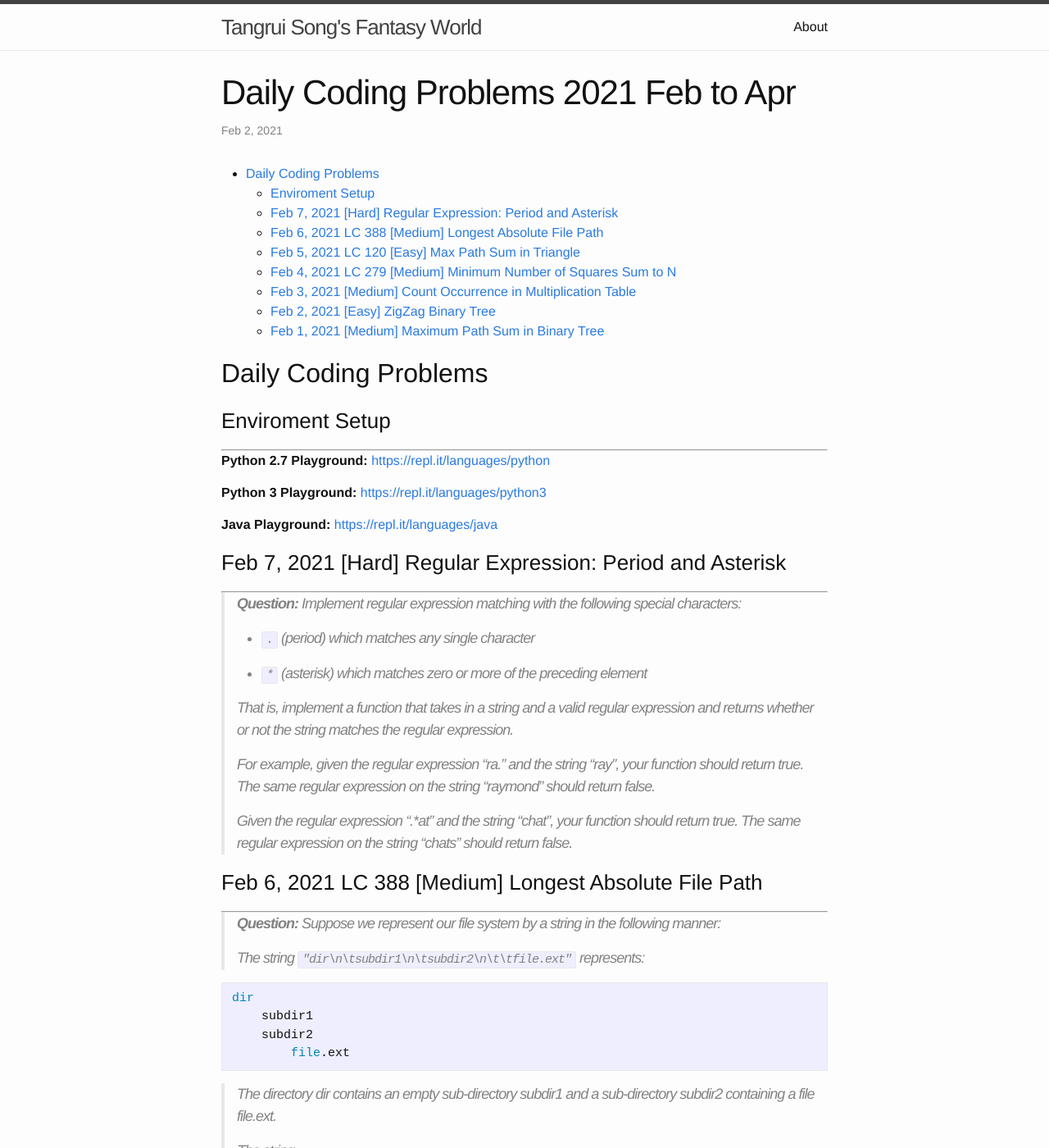
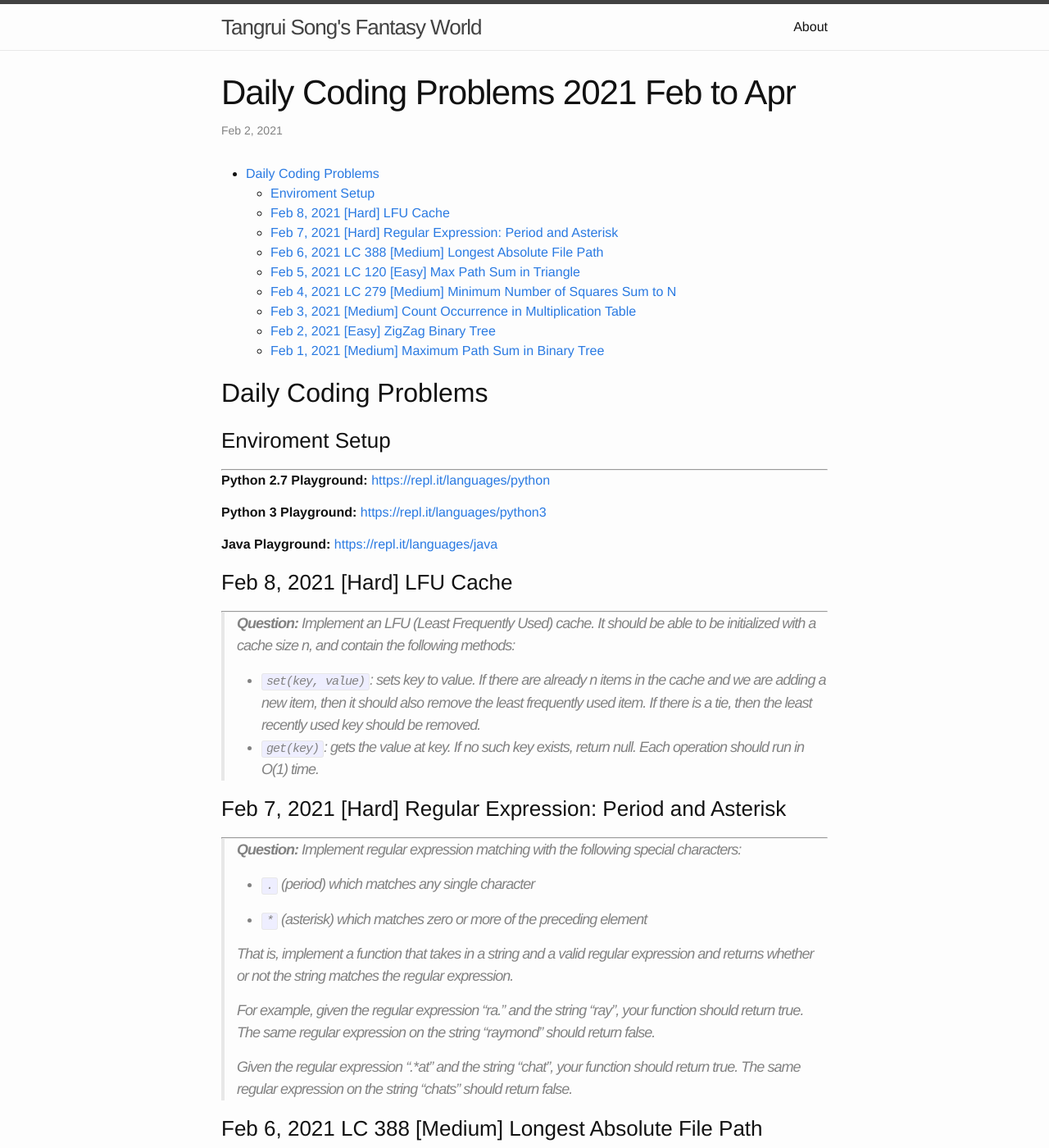
Before and after one commit to trsong/trsong.github.io, a Jekyll site: the page built from _posts/2021-02-01-DailyQuestionsFeb.md, in a window 1280 px wide and 1400 px high. Shown: the whole window at 82% size. Built offline with Jekyll 4.4.1, drawn with Linux system fonts in a browser that asks for light colours.

Commit message:
Add Feb 8 question.

```diff
--- a/_posts/2021-02-01-DailyQuestionsFeb.md
+++ b/_posts/2021-02-01-DailyQuestionsFeb.md
@@ -17,6 +17,15 @@ categories: Python/Java
 **Python 3 Playground:** [https://repl.it/languages/python3](https://repl.it/languages/python3)
 
 **Java Playground:** [https://repl.it/languages/java](https://repl.it/languages/java)
+
+
+### Feb 8, 2021 \[Hard\] LFU Cache
+---
+> **Question:** Implement an LFU (Least Frequently Used) cache. It should be able to be initialized with a cache size n, and contain the following methods:
+>
+> - `set(key, value)`: sets key to value. If there are already n items in the cache and we are adding a new item, then it should also remove the least frequently used item. If there is a tie, then the least recently used key should be removed.
+> - `get(key)`: gets the value at key. If no such key exists, return null.
+Each operation should run in O(1) time.
 
 
 ### Feb 7, 2021 \[Hard\] Regular Expression: Period and Asterisk
```
